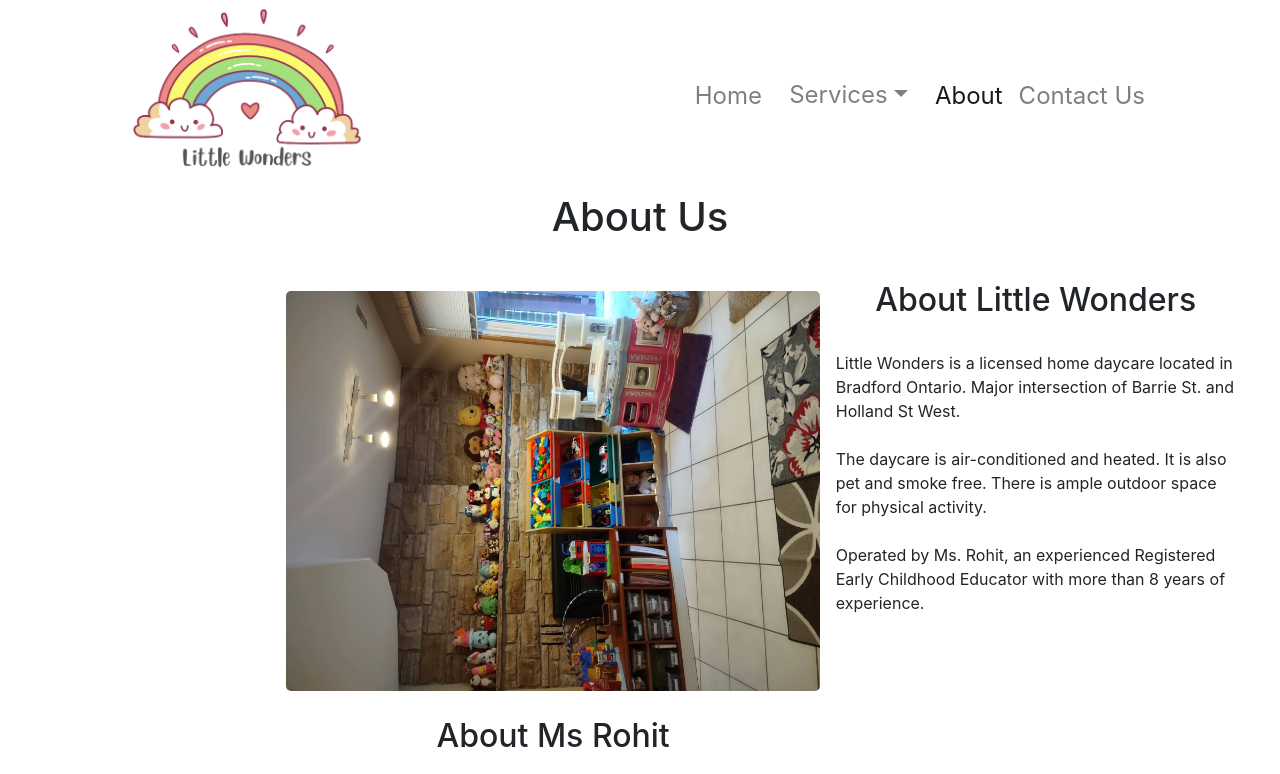
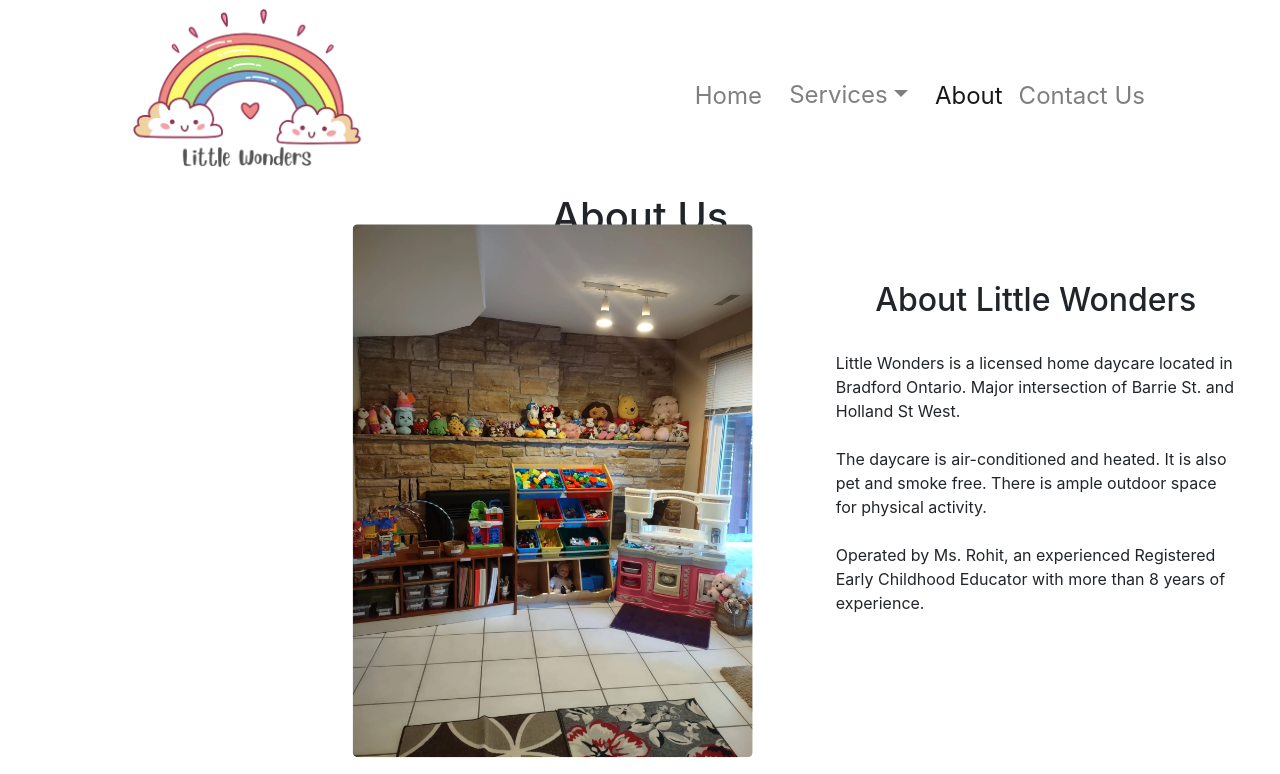
Before and after one commit to lancey1/little-wonders, a React (Create React App) app: page /about in a window 1280 px wide. Shown: the top 774 px of the page. Built offline with nearby package versions, Linux system fonts and the light colour scheme.

Commit message:
optimize images

```diff
--- a/src/pages/About.module.css
+++ b/src/pages/About.module.css
@@ -34,6 +34,7 @@
   align-self: center;
 }
 .house {
+  rotate:90deg;
   align-self: center;
   justify-self: center;
   border-radius: 5px;
--- a/src/pages/Home.js
+++ b/src/pages/Home.js
@@ -1,6 +1,6 @@
 import styles from "./Home.module.css";
 import { useMediaQuery } from "react-responsive";
-import videobg from "../Videos/Education720p.mp4";
+// import videobg from "../Videos/Education720p.mp4";
 import videoMobile from "../Videos/Educationlow.mp4";
 import play from "../images/webp/play2.webp";
 import food from "../images/webp/food2.webp";
```
Also changed, not shown: 1 other file (tests, documents, lock files or other folders).
